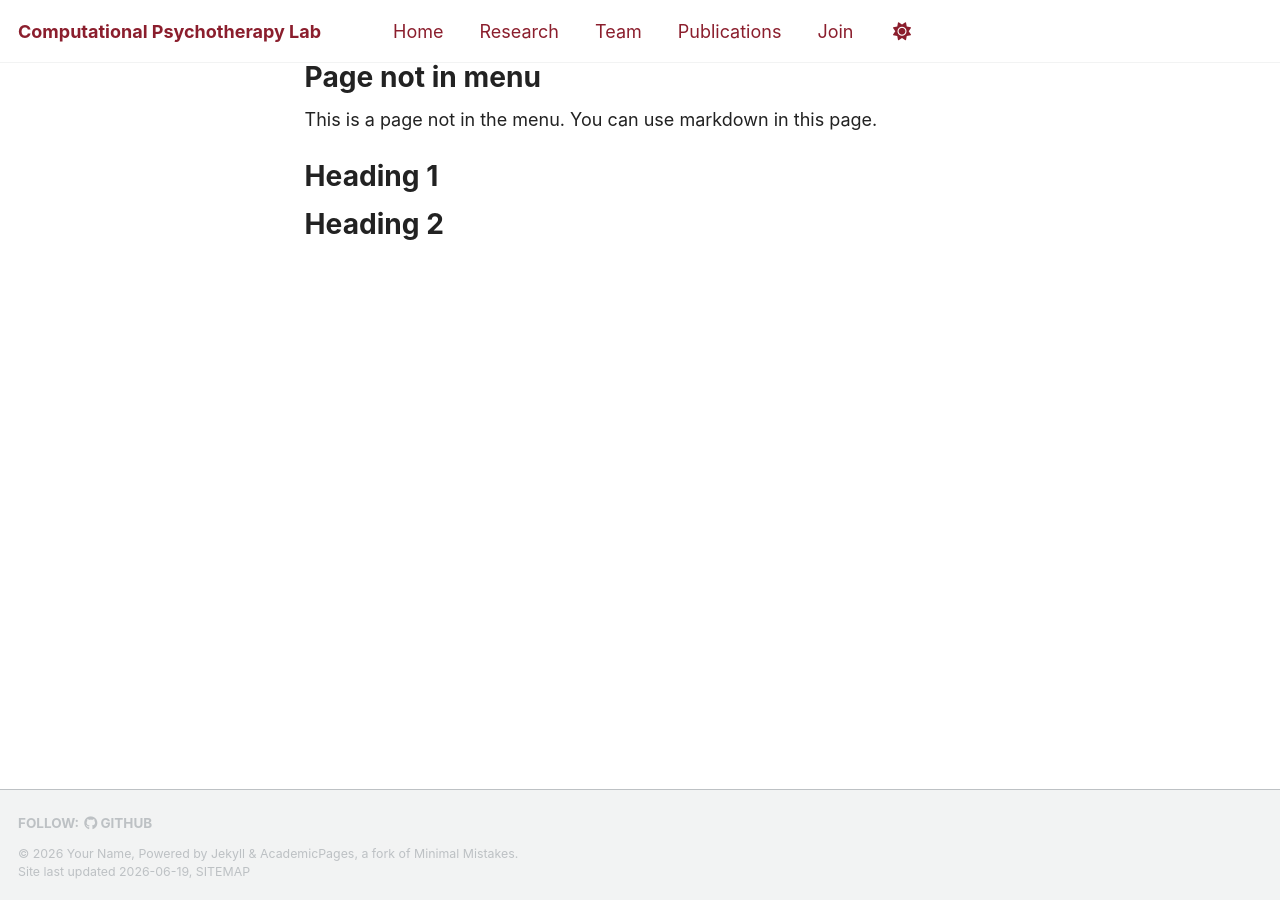
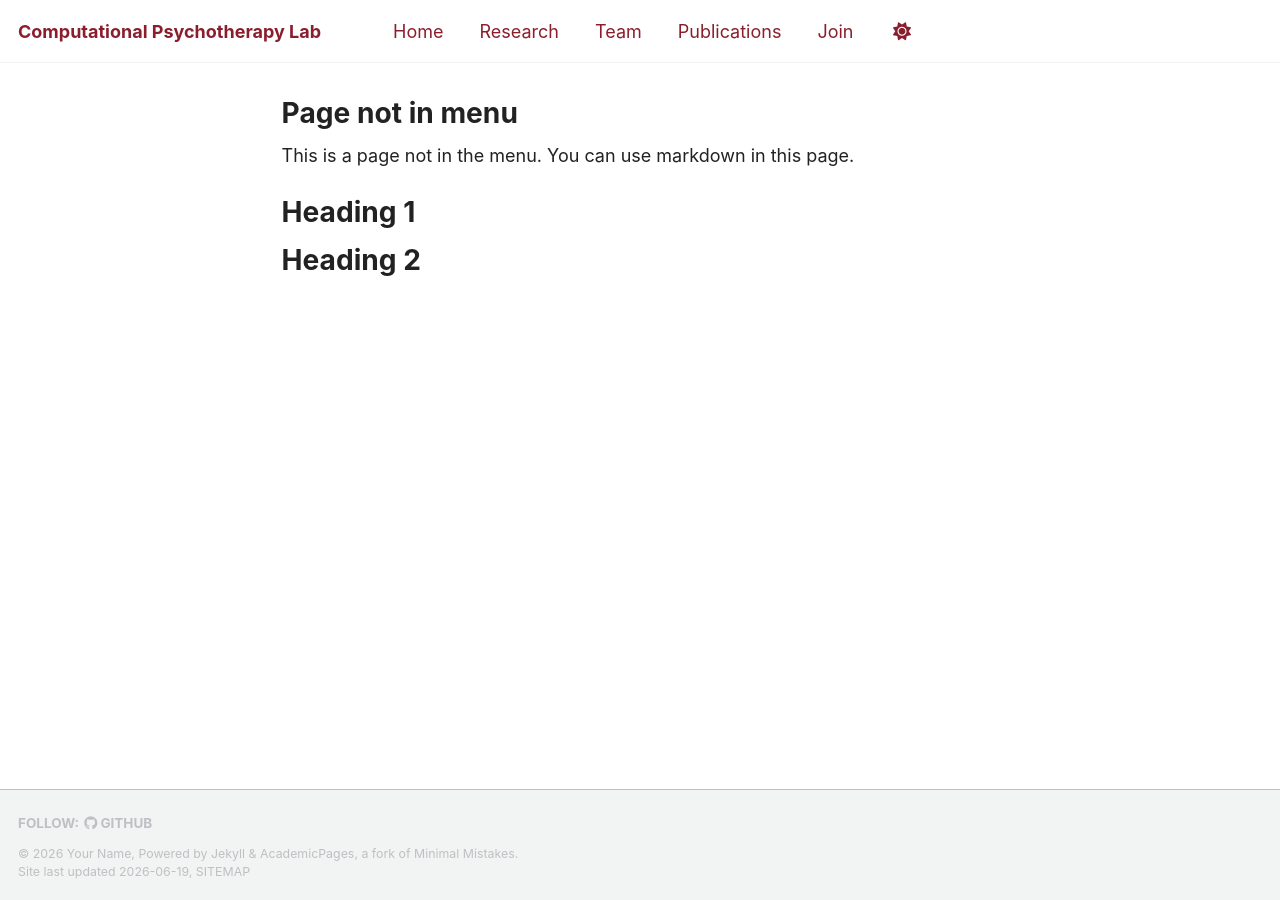
Before and after one commit to IsabelBerwian/CPT-lab, a Jekyll site: the page built from _pages/non-menu-page.md, in a window 1280 px wide. Built offline with Jekyll 4.4.1, drawn with Linux system fonts in a browser that asks for light colours; a script bundle is joined from its source files by our own code; library files that are not in the unit come from our copies.

Commit message:
Clean up main.scss by removing comments and unused styles
Refactor main.scss to improve organization and remove unused styles.

```diff
--- a/assets/css/main.scss
+++ b/assets/css/main.scss
@@ -3,11 +3,7 @@
 
 /*
  * This file controls what is imported from /_sass
- *
- * Note that the files are processed in the order they are imported, so they are partly
-   sorted by the dependencies. Also, the first two lines of the file are required by Jekyll.
  */
-
 
 @import
     "vendor/breakpoint/breakpoint",
@@ -45,7 +41,7 @@
 
 
 /* =========================================================
-   CUSTOM LAB COLOR THEME (clean + minimal)
+   COLOR SYSTEM
    ========================================================= */
 
 :root {
@@ -58,7 +54,7 @@
 
 
 /* =========================================================
-   GLOBAL STYLING OVERRIDES
+   GLOBAL STYLING
    ========================================================= */
 
 body {
@@ -80,59 +76,26 @@ a:hover {
 
 
 /* Headings */
-h1 {
-  color: var(--color-text);
-}
-
-h2 {
-  color: var(--color-primary);
-}
-
-h3, h4, h5, h6 {
-  color: var(--color-text);
-}
+h1 { color: var(--color-text); }
+h2 { color: var(--color-primary); }
+h3, h4, h5, h6 { color: var(--color-text); }
 
 
-/* Horizontal lines */
+/* Divider */
 hr {
   border: none;
   border-top: 1px solid var(--color-border);
 }
 
 
-/* Soft section blocks (use manually in pages) */
-.section-soft {
-  background-color: var(--color-accent);
-  padding: 2rem;
-  border-radius: 8px;
-}
+/* =========================================================
+   TYPOGRAPHY + SPACING
+   ========================================================= */
 
-
-/* Optional: cleaner content spacing */
-.page__content p {
-  margin-bottom: 1.2em;
-}
-
-
-/* Optional: buttons (if used) */
-.btn {
-  background-color: var(--color-primary);
-  color: #ffffff;
-  border: none;
-}
-
-.btn:hover {
-  background-color: #5f141f;
-}
-
-/* Top navigation links */
-.masthead__menu-item a {
-  color: var(--color-primary);
-}
-
-.masthead__menu-item a:hover {
-  color: #5f141f;
-  text-decoration: underline;
+.page__content {
+  max-width: 800px;
+  margin-left: auto;
+  margin-right: auto;
 }
 
 .page__content p {
@@ -150,33 +113,35 @@ hr {
   margin-bottom: 0.6rem;
 }
 
-.page__content {
-  max-width: 800px;
+
+/* =========================================================
+   NAVIGATION
+   ========================================================= */
+
+.masthead__menu-item a {
+  color: var(--color-primary);
 }
 
-.page {
-  display: flex;
-  justify-content: center;
+.masthead__menu-item a:hover {
+  color: #5f141f;
+  text-decoration: underline;
 }
 
-#main {
-  max-width: 1100px;
-  margin: 0 auto;
+
+/* =========================================================
+   SOFT SECTIONS
+   ========================================================= */
+
+.section-soft {
+  background-color: var(--color-accent);
+  padding: 2rem;
+  border-radius: 8px;
 }
 
-.page {
-  margin-left: auto;
-  margin-right: auto;
-}
 
-.sidebar {
-  float: none;
-  width: 100%;
-}
-
-.page__inner-wrap {
-  width: 100%;
-}
+/* =========================================================
+   TEAM PAGE
+   ========================================================= */
 
 .author__avatar img,
 .archive__item-teaser img {
@@ -188,9 +153,6 @@ hr {
 
 .archive__item {
   text-align: center;
-}
-
-.archive__item {
   margin-bottom: 2rem;
 }
 
@@ -204,26 +166,34 @@ hr {
   color: #555;
 }
 
-/* Force full layout centering */
-#main {
-  max-width: 1200px;
-  margin: 0 auto !important;
-  float: none !important;
+
+/* =========================================================
+   ✅ FINAL CENTERING FIX (clean + correct)
+   ========================================================= */
+
+/* Center the entire page container */
+.initial-content {
+  max-width: 1100px;
+  margin-left: auto !important;
+  margin-right: auto !important;
+  padding-left: 2rem;
+  padding-right: 2rem;
 }
 
-/* Remove sidebar offset */
+/* Remove sidebar completely (important) */
 .sidebar {
   display: none;
 }
 
-/* Let content take full centered width */
+/* Remove left-shift from layout system */
 .page__inner-wrap {
   width: 100% !important;
   float: none !important;
 }
 
-/* Ensure page content centers properly */
-.page {
+/* Ensure main layout blocks are centered */
+.layout--single .page,
+.layout--archive .archive {
   margin-left: auto !important;
   margin-right: auto !important;
 }
```
